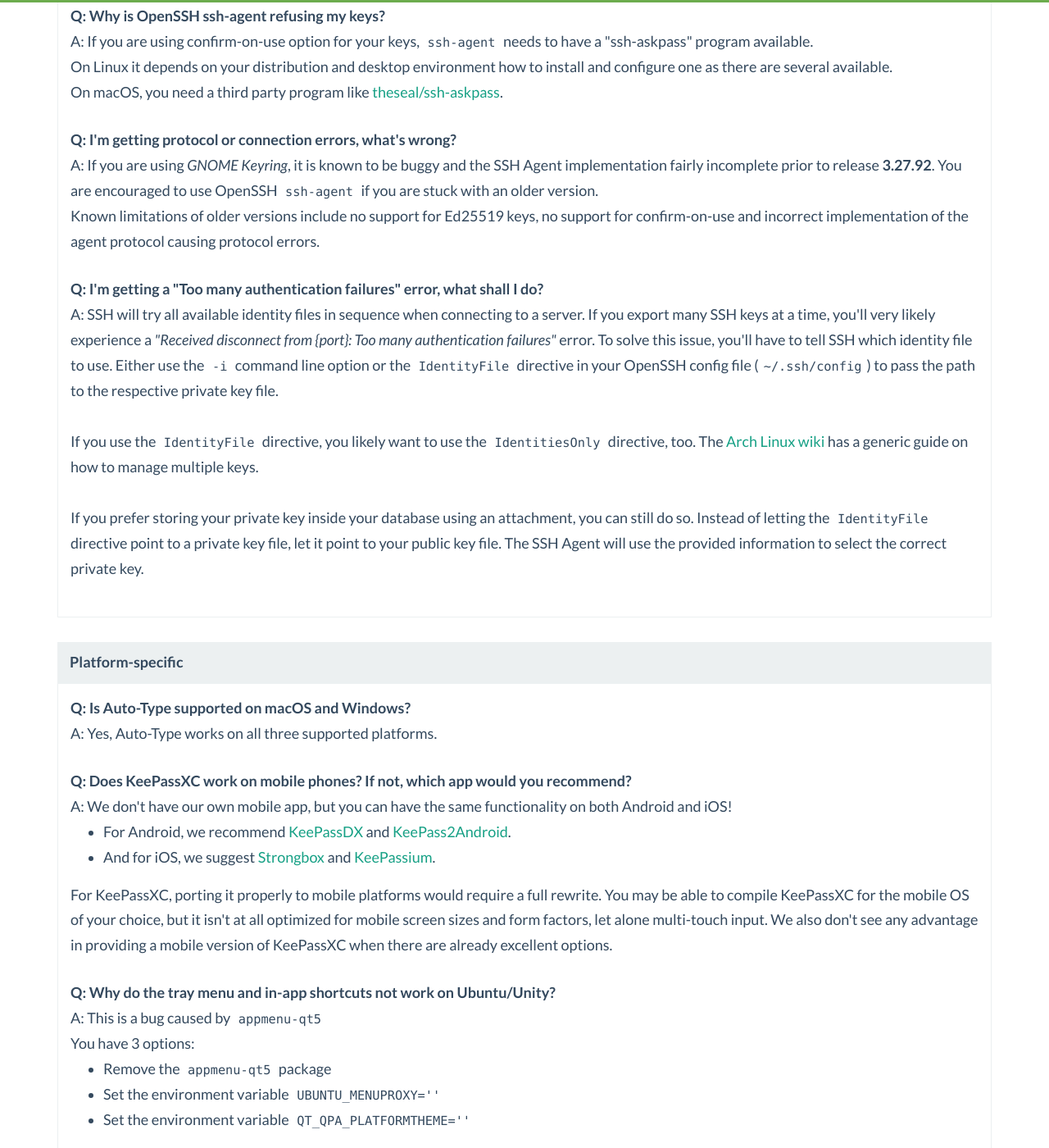
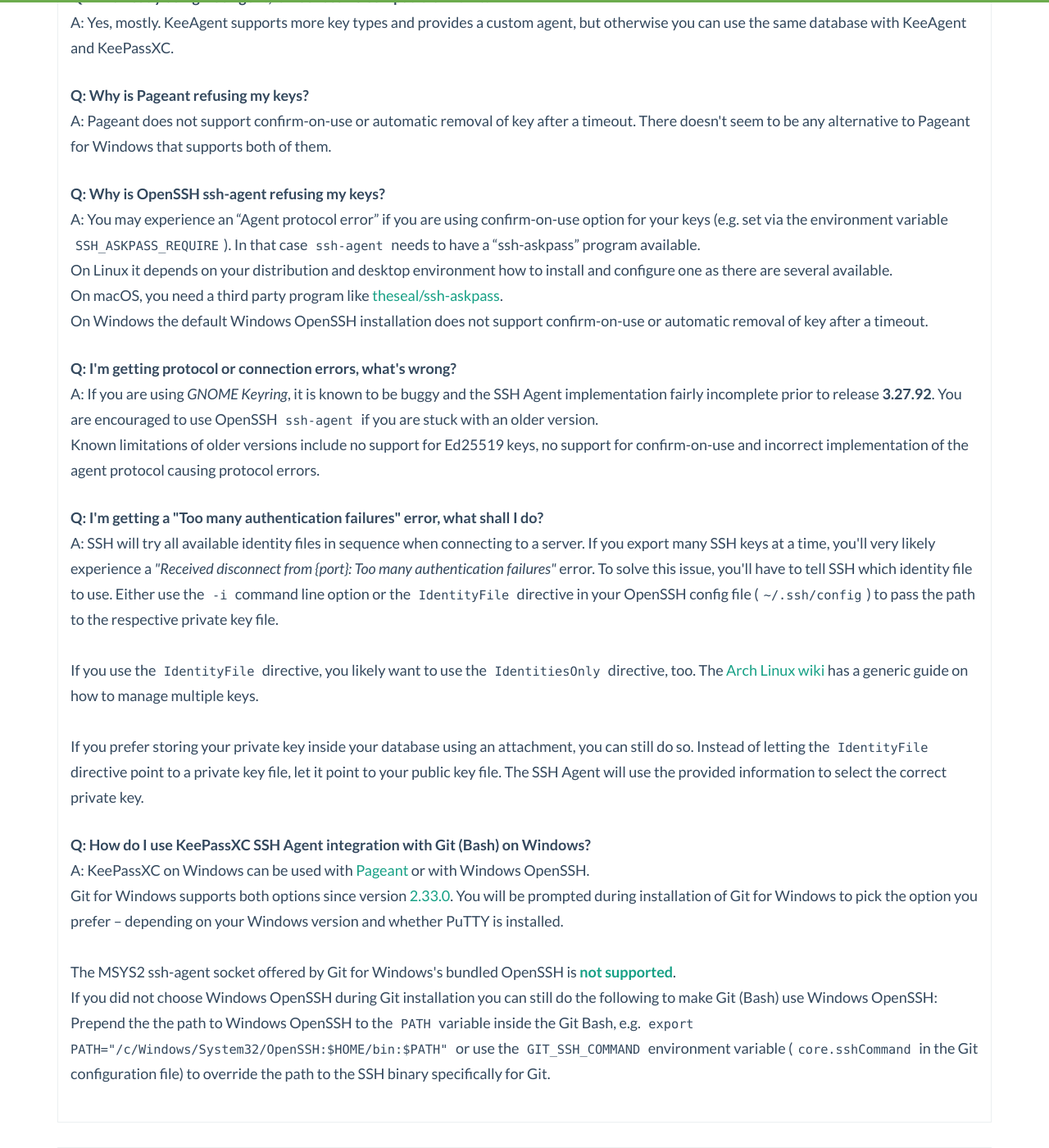
Before and after one commit to keepassxreboot/keepassxc-org, a Jekyll site: the page built from docs/index.html, in a window 1280 px wide and 1400 px high, scrolled down 11331 px. Shown: the whole window at 82% size. Built offline with Jekyll 4.4.1, drawn with Linux system fonts in a browser that asks for light colours; comment, search, counter and statistics services are not loaded; some of the changed text lies outside the part shown.

Commit message:
Update SSH Agent FAQ for Windows
Previously Windows' own OpenSSH option was not mentioned, even though
KeePassXC supports it.
Different Windows options are explicitly mentioned some inaccurate
statements have been rephrased or enriched with some additional
context.
Add an FAQ entry for using KeePassXC SSH Agent integration with Git
for Windows and a caveat for the unsupported Git bundled OpenSSH.

```diff
--- a/docs/index.html
+++ b/docs/index.html
@@ -101,6 +101,7 @@
         <li><a href="#faq-ssh-agent-openssh">Why is OpenSSH ssh-agent refusing my keys?</a></li>
         <li><a href="#faq-ssh-agent-errors">I'm getting protocol or connection errors, what's wrong?</a></li>
         <li><a href="#faq-ssh-agent-auth-errors">I'm getting a "Too many authentication failures" error, what shall I do?</a></li>
+        <li><a href="#faq-ssh-agent-git-bash">How do I use KeePassXC SSH Agent integration with Git (Bash) on Windows?</a></li>
     </ul>
 
     <h5 id="faq-cat-platform">Platform-specific</h5>
@@ -439,9 +440,16 @@
             when unlocked and remove them when locked.<br>
             <br>
             On Linux, most desktops are already running an agent without any set up required.<br>
-            On Windows, you need to have <i>Pageant</i> running. It is part of the
-            <a href="https://www.chiark.greenend.org.uk/~sgtatham/putty/latest.html">PuTTY suite</a>.<br>
-            On macOS, <code>ssh-agent</code> is running by default and no further setup is required.
+            On macOS, <code>ssh-agent</code> is running by default and no further setup is required.<br/>
+            On Windows, you have multiple options:
+            <ul>
+                <li>One is to have <i>Pageant</i> running. It is part of the
+                    <a href="https://www.chiark.greenend.org.uk/~sgtatham/putty/latest.html">PuTTY suite</a>.</li>
+                <li>An alternative is to use e.g. <a href="https://docs.microsoft.com/en-us/windows-server/administration/openssh/openssh_install_firstuse">Win32 OpenSSH</a>
+                    which may come preinstalled with your Windows 10 version.</li>
+                <li>The MSYS2 ssh-agent socket offered by Git for Windows's bundled OpenSSH is
+                    <a href="https://github.com/keepassxreboot/keepassxc/issues/4681" target="_blank"><strong>not supported</strong></a></li>
+            </ul>
         </dd>
 
         <dt id="faq-ssh-agent-keys"><a href="#faq-ssh-agent-keys">What SSH key types are supported?</a></dt>
@@ -464,7 +472,11 @@
             how to manually run <code>ssh-agent</code> if it's not already set up. Sometimes other applications like
             <em>GNOME Keyring</em> or <code>gpg-agent</code> already provide a compatible agent that also works with
             KeePassXC.<br>
-            On Windows, Pageant needs to be running, see <a href="#faq-ssh-agent-how">How does the SSH Agent integration work?</a>.
+            On Windows, either Pageant needs to be running, see <a href="#faq-ssh-agent-how">How does the SSH Agent integration work?</a>
+            or, alternatively, you need to enable and start the Windows <code>OpenSSH Authentication Agent</code>
+            (commonly referred to as <code>ssh-agent</code>). This process is documented in
+            <a href="https://docs.microsoft.com/en-us/windows-server/administration/openssh/openssh_keymanagement#user-key-generation">Microsoft's documentation for user keys</a>.<br>
+            The MSYS2 ssh-agent socket offered by Git for Windows's bundled OpenSSH is <a href="https://github.com/keepassxreboot/keepassxc/issues/4681" target="_blank">not supported</a>.
         </dd>
 
         <dt id="faq-ssh-agent-passphrase"><a href="#faq-ssh-agent-passphrase">How do I set up a passphrase for encrypted keys?</a></dt>
@@ -495,9 +507,12 @@
 
         <dt id="faq-ssh-agent-openssh"><a href="#faq-ssh-agent-openssh">Why is OpenSSH ssh-agent refusing my keys?</a></dt>
         <dd>
-            If you are using confirm-on-use option for your keys, <code>ssh-agent</code> needs to have a "ssh-askpass" program available.<br>
+            You may experience an <q>Agent protocol error</q> if you are using confirm-on-use option for your keys
+            (e.g. set via the environment variable <code>SSH_ASKPASS_REQUIRE</code>). In that case <code>ssh-agent</code>
+            needs to have a <q>ssh-askpass</q> program available.<br>
             On Linux it depends on your distribution and desktop environment how to install and configure one as there are several available.<br>
-            On macOS, you need a third party program like <a href="https://github.com/theseal/ssh-askpass">theseal/ssh-askpass</a>.
+            On macOS, you need a third party program like <a href="https://github.com/theseal/ssh-askpass">theseal/ssh-askpass</a>.<br>
+            On Windows the default Windows OpenSSH installation does not support confirm-on-use or automatic removal of key after a timeout.
         </dd>
 
         <dt id="faq-ssh-agent-errors"><a href="#faq-ssh-agent-errors">I'm getting protocol or connection errors, what's wrong?</a></dt>
@@ -522,6 +537,21 @@
             If you prefer storing your private key inside your database using an attachment, you can still do so.
             Instead of letting the <code>IdentityFile</code> directive point to a private key file, let it point to
             your public key file. The SSH Agent will use the provided information to select the correct private key.
+        </dd>
+
+        <dt id="faq-ssh-agent-git-bash"><a href="#faq-ssh-agent-git-bash">How do I use KeePassXC SSH Agent integration with Git (Bash) on Windows?</a></dt>
+        <dd>
+            KeePassXC on Windows can be used with <a href="KeePassXC_UserGuide.html#_pageant_agent_on_windows" target="_blank">Pageant</a>
+            or with Windows OpenSSH.<br> Git for Windows supports both options since version
+            <a href="https://github.com/git-for-windows/git/releases/tag/v2.33.0.windows.1" target="_blank">2.33.0</a>.
+            You will be prompted during installation of Git for Windows to pick the option you prefer – depending on
+            your Windows version and whether PuTTY is installed.<br><br>
+            The MSYS2 ssh-agent socket offered by Git for Windows's bundled OpenSSH is
+            <a href="https://github.com/keepassxreboot/keepassxc/issues/4681" target="_blank"><strong>not supported</strong></a>.<br>
+            If you did not choose Windows OpenSSH during Git installation you can still do the following to make Git (Bash) use Windows OpenSSH:<br>
+            Prepend the the path to Windows OpenSSH to the <code>PATH</code> variable inside the Git Bash, e.g.
+            <code>export PATH="/c/Windows/System32/OpenSSH:$HOME/bin:$PATH"</code> or use the <code>GIT_SSH_COMMAND</code> environment variable
+            (<code>core.sshCommand</code> in the Git configuration file) to override the path to the SSH binary specifically for Git.
         </dd>
     </dl>
 
```
